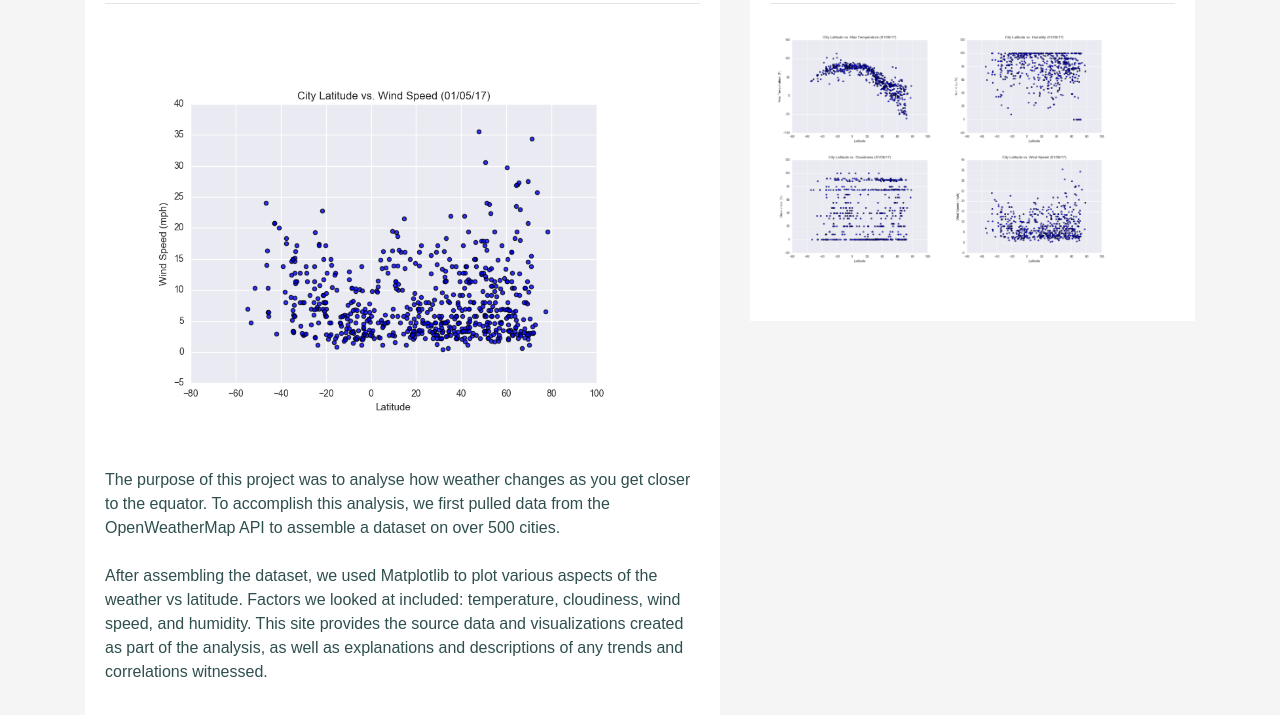
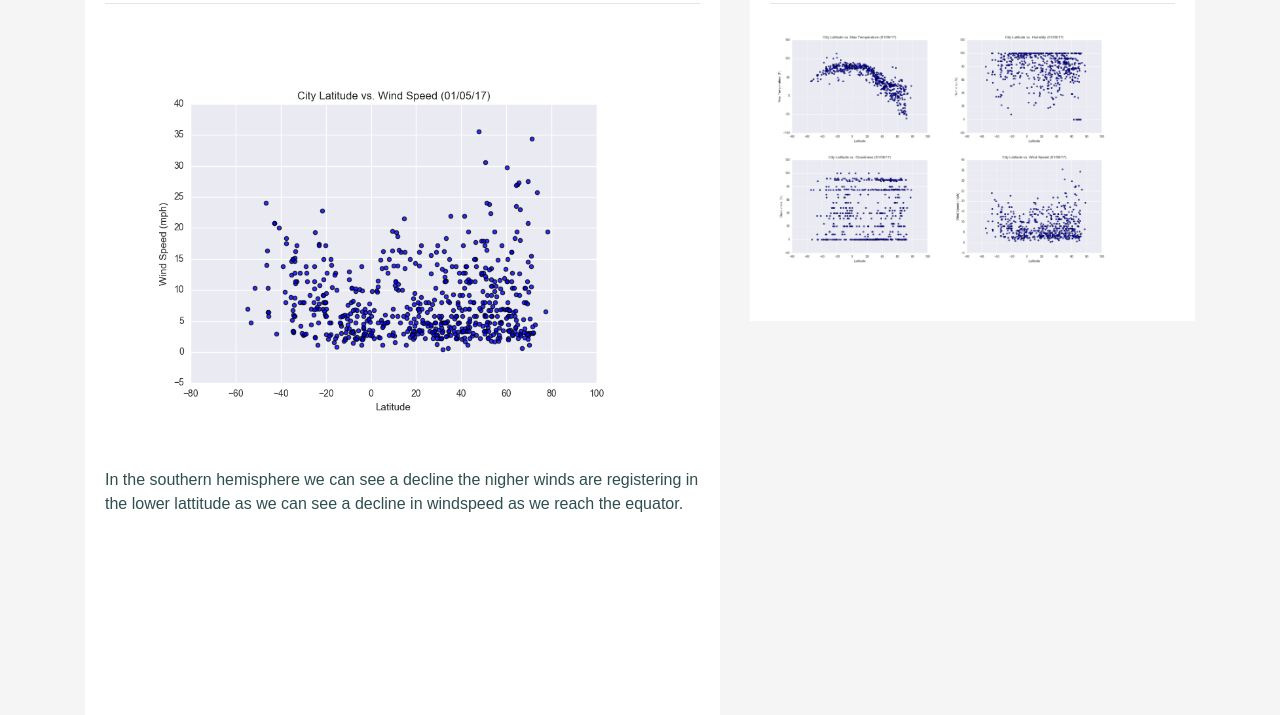
Before and after one commit to avaz7791/Web-Design-Challenge, a plain HTML site: page wind_speed.html in a window 1280 px wide. Shown: the part 165-880 px from the top of the page. Drawn offline with nearby package versions, Linux system fonts and the light colour scheme.

Commit message:
Update wind_speed.html

```diff
--- a/wind_speed.html
+++ b/wind_speed.html
@@ -64,13 +64,8 @@
                         <h2 class="text-left" id="heading2">Wind Speed</h2>
                         <hr class="my-4">
                         <img src="Resources/assets/images/Fig4.png" alt="Latitude vs Temperature" class="rounded main-image" id="img_large">
-                        <p>
-                        The purpose of this project was to analyse how weather changes as you get closer to the equator. To accomplish this analysis, we first pulled data from the
-                        OpenWeatherMap API to assemble a dataset on over 500 cities.
-                        <br><br>
-                        After assembling the dataset, we used Matplotlib to plot various aspects of the weather vs latitude. Factors we looked at included:
-                        temperature, cloudiness, wind speed, and humidity. This site provides the source data and visualizations created as part of the analysis, as well as explanations
-                        and descriptions of any trends and correlations witnessed.
+                        <p>In the southern hemisphere we can see a decline the nigher winds are registering in the lower
+                            lattitude as we can see a decline in windspeed as we reach the equator.
                         </p>
                     </div>
             </div>
```
